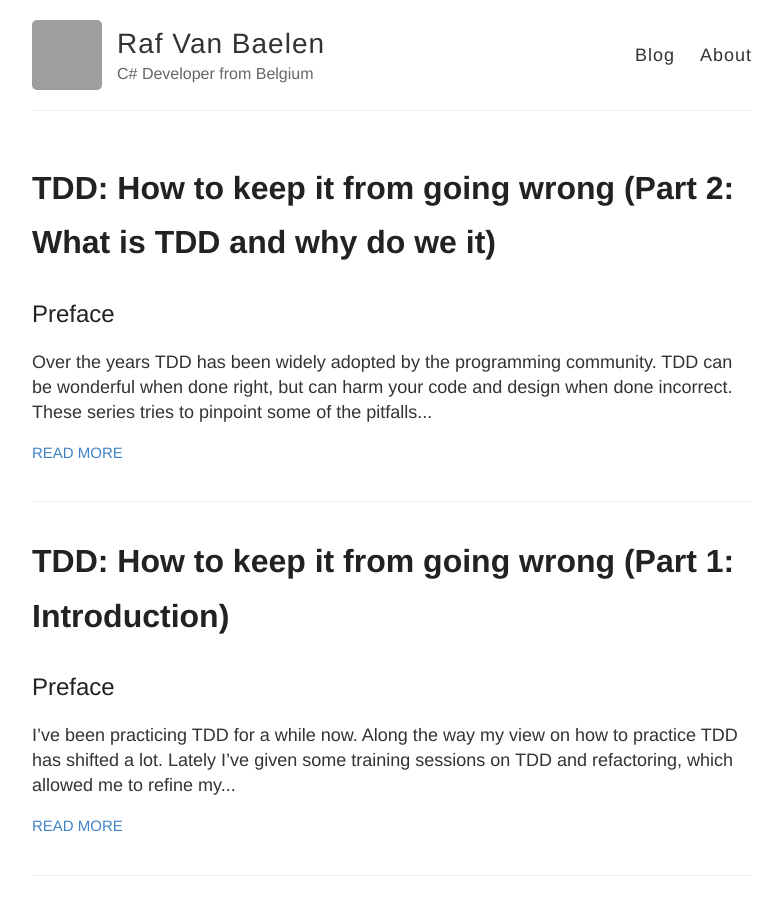
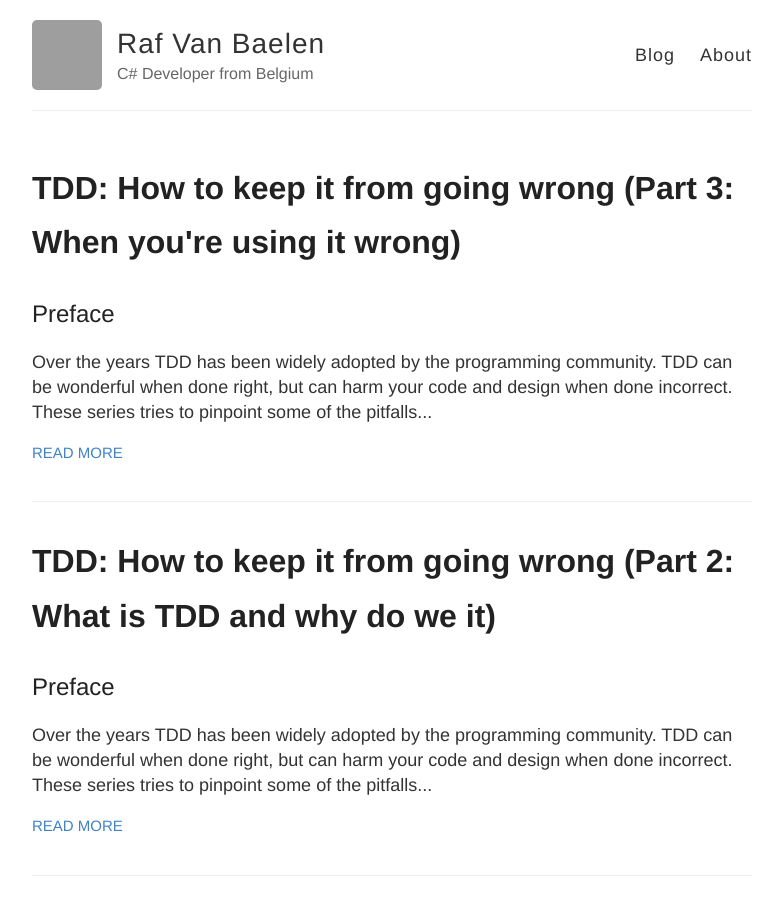
Before and after one commit to Rafvb/rafvb.github.io, a Jekyll site: the page built from index.html, in a window 1280 px wide and 900 px high. Shown: the whole window, without its empty margins (248-1031 px from the left). Built offline with Jekyll 4.4.1, drawn with Linux system fonts in a browser that asks for light colours; part of the change alters nothing that is shown; grey boxes are pictures that could not be loaded.

Commit message:
Added TDD part 3

```diff
--- a/_posts/2015-02-25-TDDHowToKeepItFromGoingWrong1.md
+++ b/_posts/2015-02-25-TDDHowToKeepItFromGoingWrong1.md
@@ -27,4 +27,5 @@ Finally we'll wrap things up with a short look at the hexagonal architecture.
 ## Posts in this series
 * Part 1: Introduction
 * [Part 2: What is TDD and why do we it](/TDDHowToKeepItFromGoingWrong2/)
+* [Part 3: When you're using it wrong](/TDDHowToKeepItFromGoingWrong3/)
 * More to appear soon...
--- a/_posts/2015-02-25-TDDHowToKeepItFromGoingWrong2.md
+++ b/_posts/2015-02-25-TDDHowToKeepItFromGoingWrong2.md
@@ -96,4 +96,5 @@ If you want to learn more about TDD, the first place you should go is the fantas
 ## Posts in this series
 * [Part 1: Introduction](/TDDHowToKeepItFromGoingWrong1/)
 * Part 2: What is TDD and why do we it
+* [Part 3: When you're using it wrong](/TDDHowToKeepItFromGoingWrong3/)
 * More to appear soon...
--- /dev/null
+++ b/_posts/2015-02-25-TDDHowToKeepItFromGoingWrong3.md
@@ -0,0 +1,109 @@
+---
+layout: post
+title: "TDD: How to keep it from going wrong (Part 3: When you're using it wrong)"
+published: true
+---
+
+## Preface
+Over the years TDD has been widely adopted by the programming community. TDD can be wonderful when done right, but can harm your code and design
+when done incorrect. These series tries to pinpoint some of the pitfalls and how to circumvent them.
+
+See the [intro post](/TDDHowToKeepItFromGoingWrong1/) for more details and references.
+
+## How I used to TDD
+In [the previous post](/TDDHowToKeepItFromGoingWrong1/) we saw the concept of TDD. It is fiendishly simple, but when you put it in to practice you might bump into some questions or pitfalls.
+
+When I started with TDD, I made a mistake that a lot of people make when first doing TDD. I misunderstood the concept *unit* test. Also most of the guides that I read at that time did not help.
+They guided me down the wrong path.
+
+The way I understood the unit concept of a unit test was that the code you are testing should be a single unit. This of course maps nicely to the OO concept of classes.
+So a test should only test a single unit/class in isolation. Everything else should be mocked/stubbed out of the way. Using this technique we could focus nicely on the behaviour of that single class, not having
+to worry about the implementations of it's dependencies. As an added bonus, we thought, we where creating a really nice decoupled design.
+
+We where wrong.
+
+In the beginning all of this worked out well. Sure, it was a bit of extra work to create those interfaces needed to mock the dependencies. But we where decoupling, right!
+But when the time came to add functionality, fix a bug or refactor our code, we had problems. We needed to move a lot of tests, because behaviour moved between classes. We also needed to change a lot of tests for what
+seemed like a small code change. In the end, it felt like the time and effort we where putting in simple keeping the tests running versus the time we spent changing the production code was out of balance.
+
+## An example
+Lets look at a simple example. This is common example we also use to illustrate a code smell in our Agile Development trainings at Cegeka.
+
+<script src="https://gist.github.com/Rafvb/8daf608346838e6e0e4d.js"></script>
+
+Lets say this piece of code resides in a PaperBoy class. This method is used when a paper was delivered and the customer has to pay up.
+This code has a problem. It smells. The code smell we see here is feature envy. The PaperBoy is way to intimate with the customers wallet.
+Image a paper being delivered to your house, and the paperboy grabbing your wallet and taking the money from it ("but I would like to use my credit card?").
+
+So you should refactor the code. We want the customer to be able to make the payment when asked by the paperboy. In what manner the customer makes this payment is
+of no interest to the paperboy, as long as it is done.
+
+## Completely loosely coupled
+Now if you've TDD to the letter, as we believed we where doing in the beginning you end up with something like this:
+
+ICustomer customer = ...
+IWallet wallet = customer.Wallet;
+
+If we tear open the first example, we can see that we have created some nice interfaces for our customer and our wallet.
+In our tests we stubbed these interfaces, so our paperboy is complete decoupled from the implementations of customer and wallet.
+We where able to complete write the paperboy class against these interfaces, without the need for an implementation of customer of wallet. Sounds great?
+Nope. We've strayed off the nice TDD path, into the wilderness.
+
+## Trying to refactor
+So we want to refactor. We want to move the payment logic, from our paperboy into our customer. In golden TDD land, we should be able to do this, without our tests breaking and
+we would know we had not made a mistake.
+
+We would like to get to something like this:
+
+public void ReceivePayment(decimal amountToPay)
+{
+	customer.payUp(amountToPay);
+}
+
+But if we do this, our PaperBoy tests will break. We will have to stub a different method (payUp). And we will have to move some of the tests over to the customer test class.
+Out tests are tightly coupled to our implementation. It feels painful to refactor. In the end, you waste more time on making tests work again. In the long run, you could get an
+aversion of refactoring or worse, delete your tests.
+
+## Whats wrong with the code
+As pointed out, our tests are too tightly coupled to our implementation. We know the code is calling the TotalMoney property and using the subtractMoney method of the wallet.
+
+Another really big problem is the fact that we are creating interfaces for all our domain classes.
+
+Why not create an interface. It costs almost nothing, and we can plug in a different class if we want too.
+Two things. Almost no cost, is still a cost. You are going to have to maintain that interface in the long run.
+Secondly, as we saw on our project, I could count the places where we plugged in a different implementation for the same interface on a single hand.
+But yet we had hundreds of interfaces with only one implementation.
+
+The fact that we create an ICustomer and a Customer implementation should ring an alarm bell. First of all, the fact that we cant name them better than this points to a useless interface.
+Secondly, we probably only have a single notion of a Customer in our domain model. Why then the abstraction? (If you do have multiple types of customers in your domain model, than this of course is a valid case).
+
+On top of that we have the problem that, because we are using an interface, we have to make all the methods on it public.
+So the subtractMoney method has to be public. Maybe you don't want anyone outside your domain model to just take money from the customers wallet. But it's in the interface, so it has to be public.
+
+And a final point: how much are the tests worth anyway? We are using stubs for the customer and the wallet. That means we fake their behaviour in the test class of PaperBoy.
+So if we for example have a test that asks for a negative amount from the subtractMoney method. The current behaviour of a wallet ignores negative values, so we stub it to do nothing in our paperboy test class.
+At a later stage it is decided that the wallet should throw an exception for negative values. If we forget to update our stub, the test will still run, but a user could get unexpected behaviour at runtime.
+Loose coupling is nice, but this is a bit too much.
+
+## How can we fix this?
+You probably get where I'm going with this? :)
+
+In the example above, we don't want an interface for Customer, or Wallet. Our tests should use the real implementations. We move away from the thinking that we need to have a test class per production class.
+We write functional unit tests, still asserting one tiny piece, but whose implementation is allowed to span multiple classes. We test the public interfaces of the classes, not caring what they do internally.
+
+So in the above example, if we did not use interfaces, we would have been able to just move the method from the paperboy to the customer and our tests would still run, provided the end result was still the same: the money was substracted.
+
+We'll dive some more into this in the next blog post, because of course this isn't as black/white as this simple example. Interfaces aren't evil, they have valid uses, but like everything, with moderation.
+So don't go and throw out all your interfaces just yet ;)
+
+## What about legacy code?
+A small word on legacy code. When your working with old, dirty code, all bets are off. You are allowed to break open code, make stuff public that shouldn't be public, add interfaces if it helps to get the code under test.
+If you keep on doing this, the code will get cleaner over time. So all of the 'do nots' we discuss here can be allowed when working with legacy code.
+
+An excellent book, if you want to read more on the subject, is [Working effectively with legacy code](http://www.amazon.com/Working-Effectively-Legacy-Michael-Feathers/dp/0131177052).
+
+## Posts in this series
+* [Part 1: Introduction](/TDDHowToKeepItFromGoingWrong1/)
+* [Part 2: What is TDD and why do we it](/TDDHowToKeepItFromGoingWrong2/)
+* Part 3: When you're using it wrong
+* More to appear soon...
```
